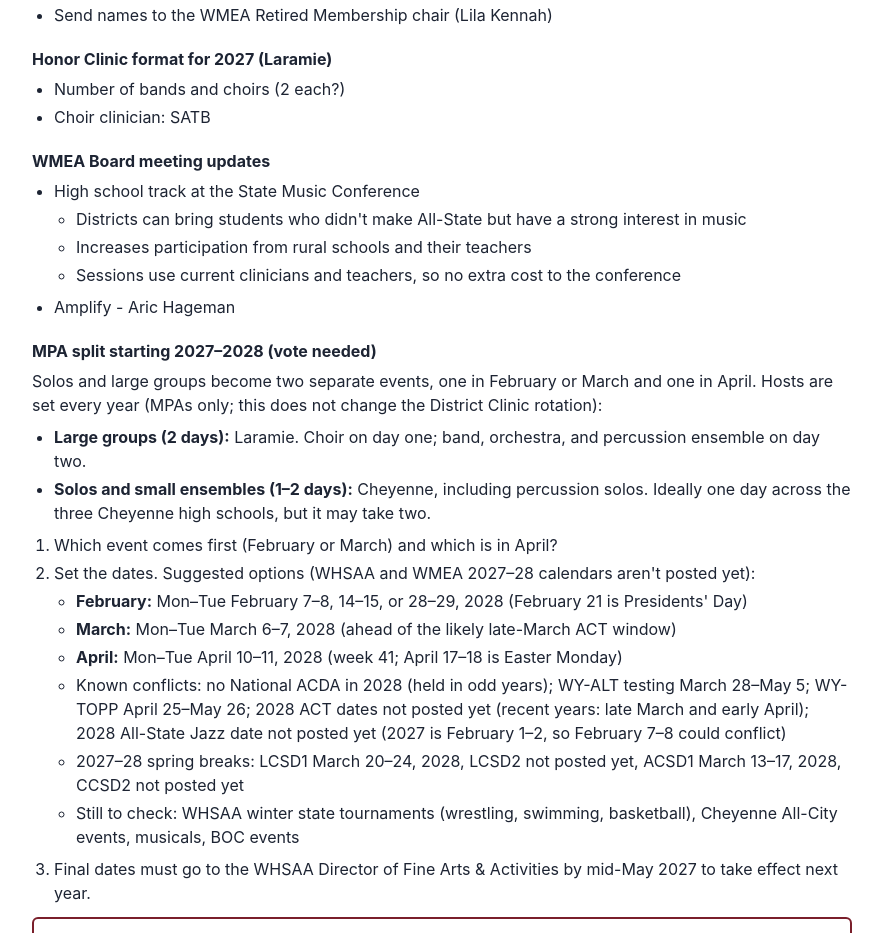
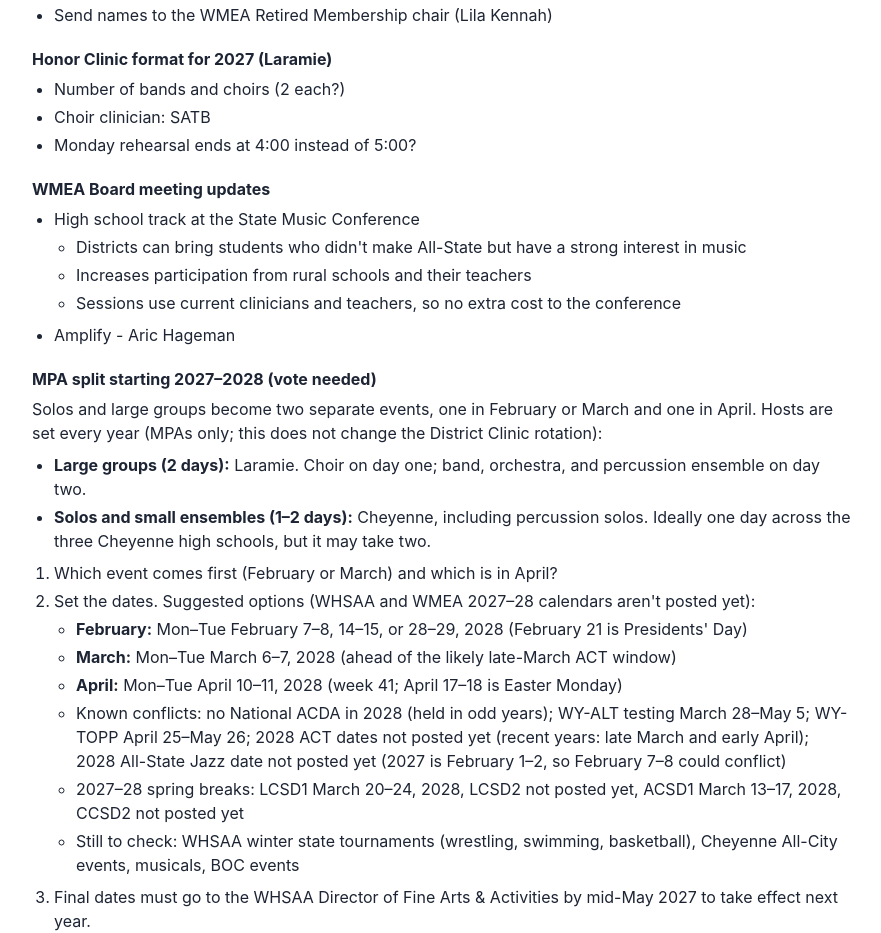
Before and after one commit to btschu/district-clinic-meeting-agenda, a plain HTML site: page index.html in a window 1280 px wide. Shown: the part 2317-3250 px from the top of the page, without its empty margins (198-1079 px from the left). Drawn offline with Linux system fonts and the light colour scheme.

Commit message:
Add Monday 4:00 rehearsal end to Honor Clinic format item
Co-Authored-By: Claude Opus 5.5 <noreply@anthropic.com>

```diff
--- a/index.html
+++ b/index.html
@@ -246,6 +246,7 @@
 <ul>
   <li>Number of bands and choirs (2 each?)</li>
   <li>Choir clinician: SATB</li>
+  <li>Monday rehearsal ends at 4:00 instead of 5:00?</li>
 </ul>
 
 <h3>WMEA Board meeting updates</h3>
```
